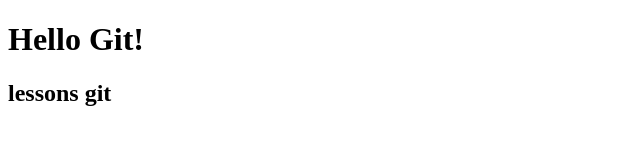
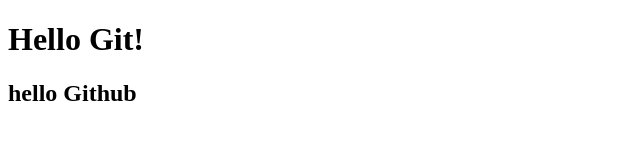
Before and after one commit to Vitaly2023/project, a plain HTML site: page index.html in a window 1280 px wide. Shown: the full height of the page, 0-640 px from the left. Drawn offline with Linux system fonts and the light colour scheme.

Commit message:
mod index.html

```diff
--- a/index.html
+++ b/index.html
@@ -8,7 +8,8 @@
 </head>
 <body>
     <h1>Hello Git!</h1>
-    <h2>lessons git</h2>
+    <h2>hello Github </h2>
+
 
 </body>
 </html>
```
